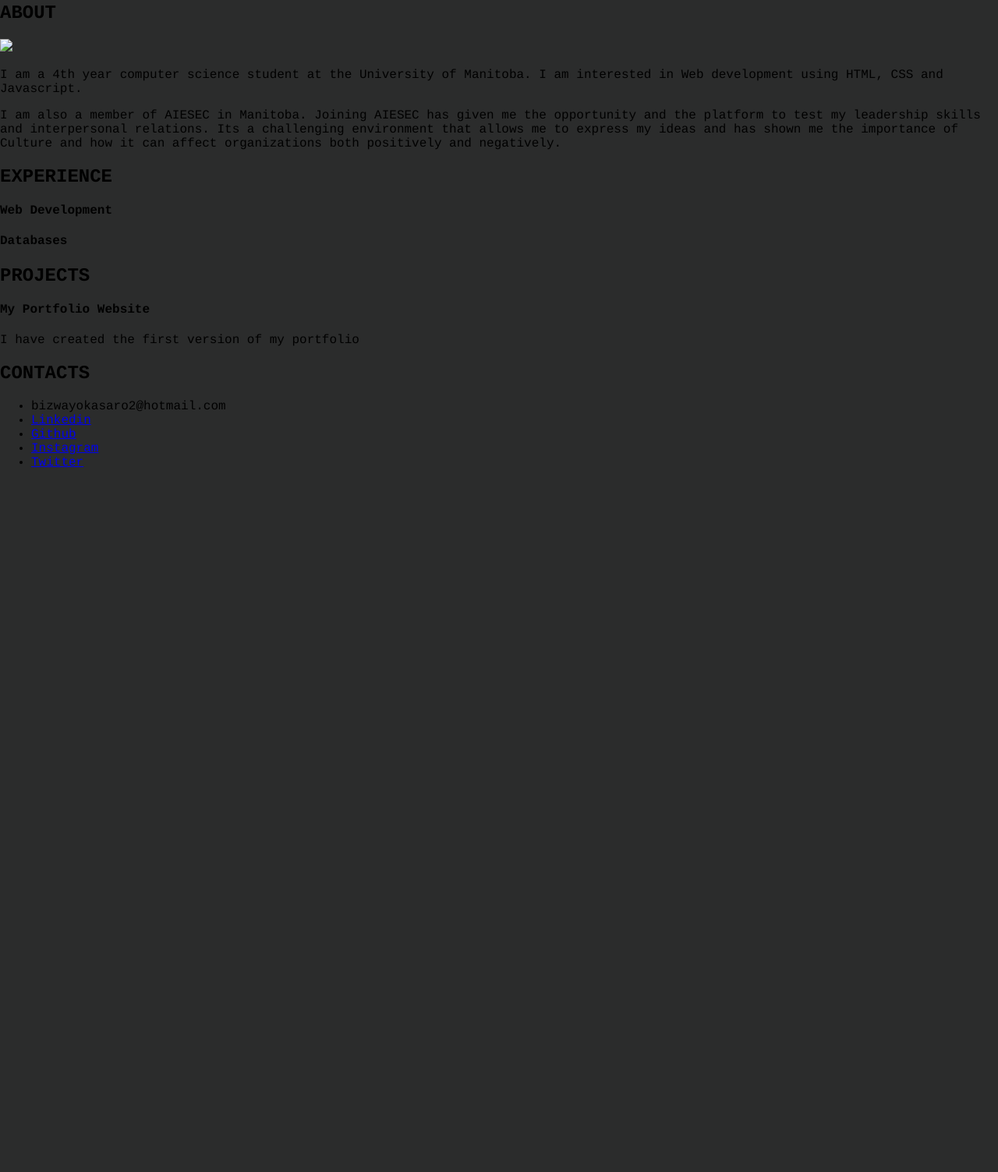
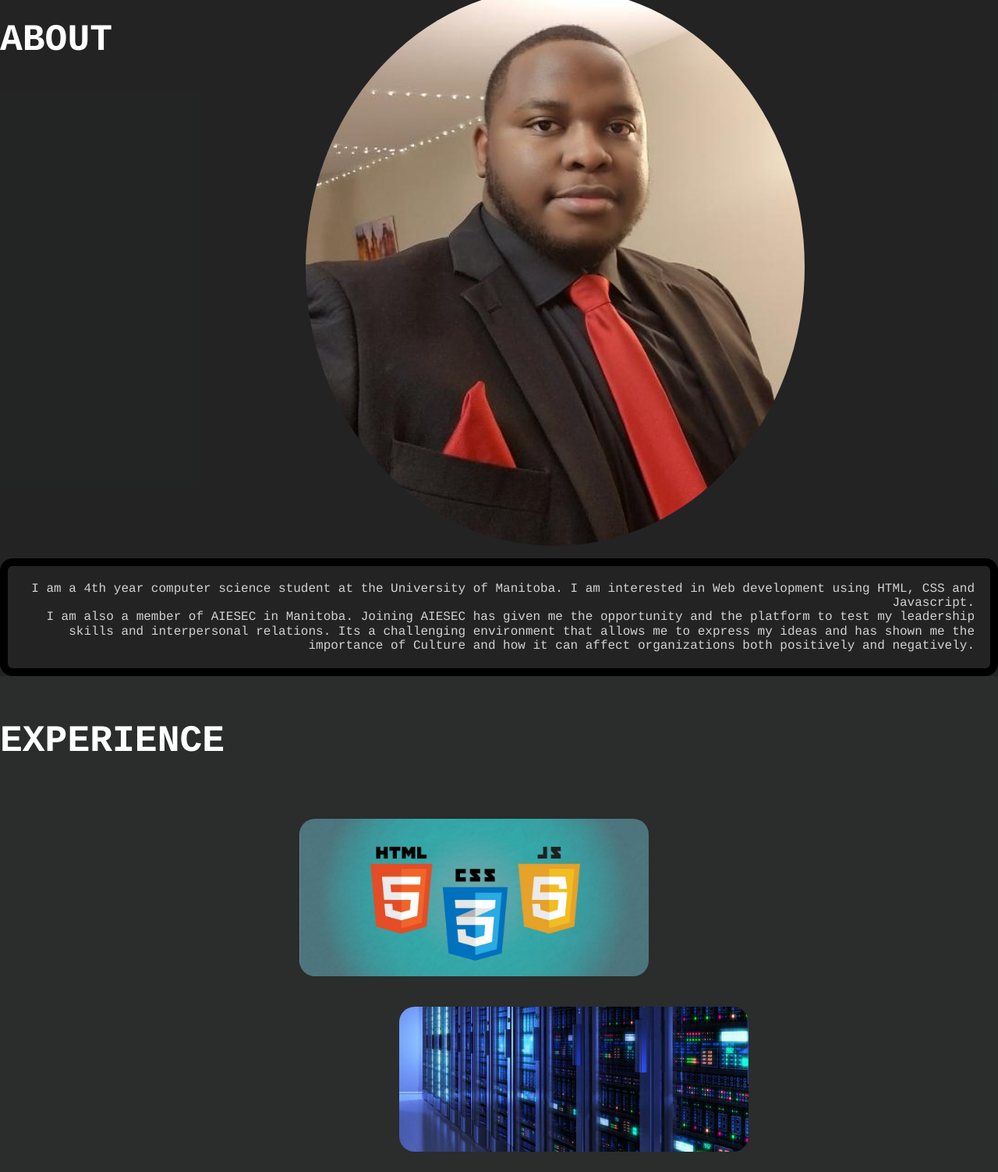
Before and after one commit to Bizwayo/portfolio, a website: page index.html in a window 1280 px wide. Shown: the part 137-1640 px from the top of the page at 78% size. Before the commit the page ends 800 px from the top, so only its background shows below. Drawn offline with nearby package versions, Linux system fonts and the light colour scheme.

Commit message:
added photos and complete experience

```diff
--- a/index.html
+++ b/index.html
@@ -2,6 +2,7 @@
 <html>
 <head>
 	<title>My website</title>
+	<link rel="stylesheet" href="https://unpkg.com/tachyons@4.12.0/css/tachyons.min.css"/>
 	<link rel="stylesheet" type="text/css" href="style.css">
 </head>
 <body>
@@ -22,14 +23,12 @@
 	<div class="about">
 		<h2 class="about-title">ABOUT</h2>
 		<div class="image">
-			<img src="#image"/>
+			<img src="linkden.jpeg"/>
 		</div>
 		<p class="cs-text">
 			I am a 4th year computer science student at the University of Manitoba.
-            I am interested in Web development using HTML, CSS and Javascript.
-		</p>
-		<p>
-			I am also a member of AIESEC in Manitoba.
+            I am interested in Web development using HTML, CSS and Javascript.<br>
+            I am also a member of AIESEC in Manitoba.
             Joining AIESEC has given me the opportunity and the platform to test my leadership skills and interpersonal relations.
             Its a challenging environment that allows me to express my ideas and has shown me the importance of Culture and how it can affect organizations both positively and negatively.
 		</p>
@@ -37,23 +36,31 @@
 
 	<div class="experience">
 		<h2 class="exp-title">EXPERIENCE</h2>
-		<div class="exp-info">
-			<div class="exp-list">
-				<div>
-					<h4>Web Development</h4>
-					<p></p>
-				</div>
-				<div>
-					<h4>Databases</h4>
-					<p></p>
+
+		<div class="keep1">
+			<div class="exp1">
+				<img src="html.jpeg" class="img1">
+				<div class="overlay">
+					<div class="text"> Web Development</div>
 				</div>
 			</div>
 		</div>
+
+		<div class="keep2">
+			<div class="exp2">
+				<img src="databases.jpeg" class="img2">
+				<div class="overlay">
+					<div class="text">Databases</div>
+				</div>
+			</div>
+		</div>
+
 	</div>
+
 
 	<div class="projects">
 		<h2 class="pro-title">PROJECTS</h2>
-		<div class="pro-info">
+		<div class="tc bg-light-green dib br3 pa3 ma2 grow bw2 shadow-5">
 			<div class="pro-list">
 				<div>
 					<h4>My Portfolio Website</h4>
@@ -61,7 +68,8 @@
 				</div>
 			</div>
 		</div>
-	</div>
+    </div>
+
 
 	<div class="contacts">
 		<h2 class="contact-title">CONTACTS</h2>
--- a/style.css
+++ b/style.css
@@ -44,3 +44,145 @@ nav ul li a{
 }
 
 /*---------------------------------------------------*/
+
+
+
+/*
+Column Container - ABOUT ME
+*/
+.about{
+	background-color: rgba(15, 15, 15, 0.288);
+}
+.about p{
+  text-align: right;
+  flex: 70%;
+  padding: 20px;
+  color: lightgray;
+  border-radius: 1rem;
+  border: 10px solid black;
+  padding: 20px;
+}
+.about img{
+	display: block;
+	margin-left: auto;
+	margin-right: auto;
+	width:50%;
+	border-radius: 50%;
+}
+
+.about .about-title{
+	float: left;
+	font-size: 3rem;
+	color: white;
+}
+
+
+
+/*
+EXPERIENCE
+*/
+.experience{
+	width: 100%;
+	margin-bottom: 50px;
+}
+
+.exp-title{
+	width: 100%;
+	float: left;
+	font-size: 3rem;
+	color: white;
+}
+.keep1{
+	margin-left: 30%;
+	margin-bottom: 3%;
+	width: 35%;
+	padding-top: 13%;
+}
+.keep2{
+	margin-left: 40%;
+	width: 35%;
+	margin-bottom: 30px;
+}
+
+.exp1{
+  position: relative;
+}
+
+.exp2{
+	position: relative;
+}
+
+.img1{
+  display: block;
+  width: 100%;
+  height: auto;
+  border-radius: 20px;
+}
+.img2{
+	display: block;
+    width: : 150%;
+    height: auto;
+    border-radius: 20px;
+}
+
+.overlay {
+  position: absolute;
+  bottom: 0;
+  left: 0;
+  right: 0;
+  background-color: black;
+  overflow: hidden;
+  width: 0;
+  height: 100%;
+  border-radius: 20px;
+  transition: .5s ease;
+}
+
+.text {
+  white-space: nowrap;
+  color: white;
+  font-size: 20px;
+  position: absolute;
+  overflow: hidden;
+  top: 50%;
+  left: 50%;
+  transform: translate(-50%, -50%);
+  -ms-transform: translate(-50%, -50%);
+}
+
+
+.exp1:hover .overlay{
+  width: 100%;
+}
+.exp2:hover .overlay{
+	width: 100%;
+}
+
+
+
+
+
+
+
+
+
+/*
+PROJECTS
+*/
+.projects{
+	width: 100%;
+	height: 100%;
+	background-color: rgba(15, 15, 15, 0.288);
+}
+.pro-title{
+	width: 100%;
+	float: left;
+	font-size: 3rem;
+	color: white;
+}
+
+
+
+.contacts{
+	width: 100%;
+}
```
Also changed, not shown: databases.jpeg (added), html.jpeg (added), linkden.jpeg (added), p.jpeg (added).
